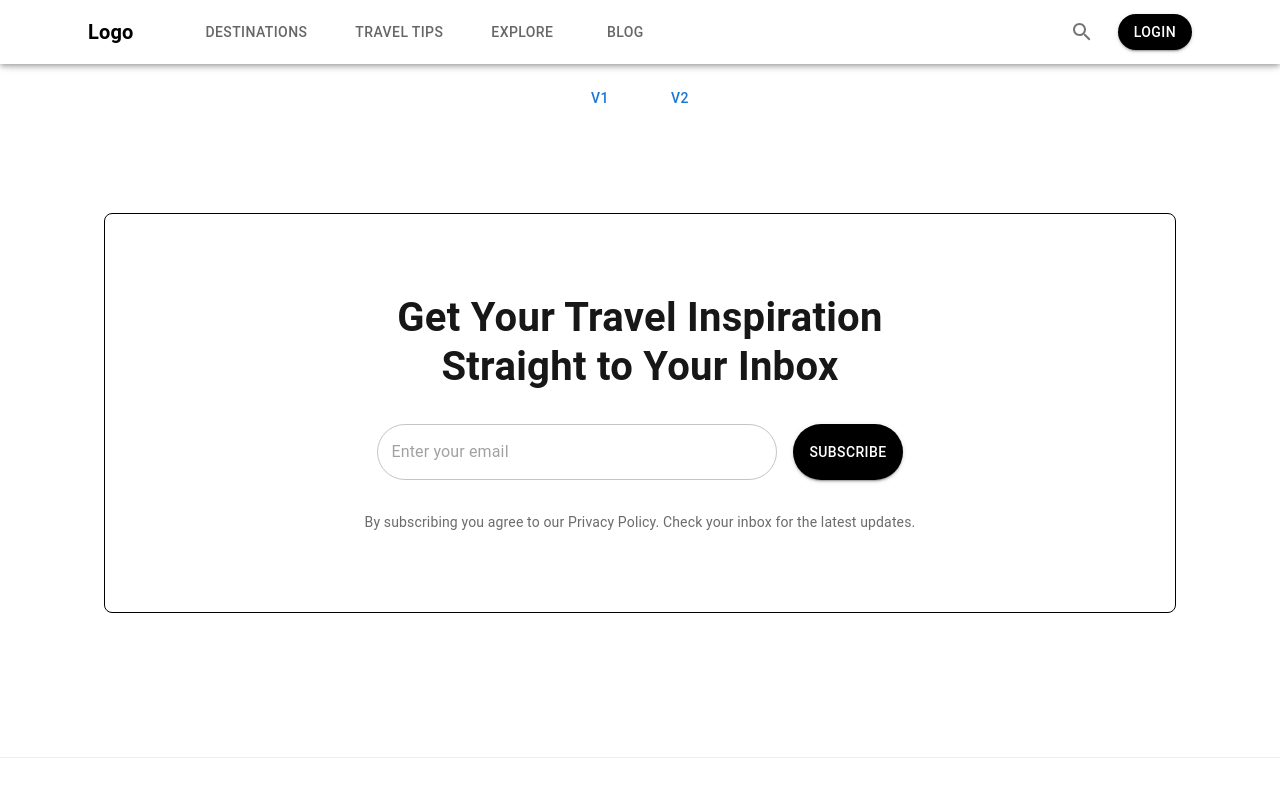
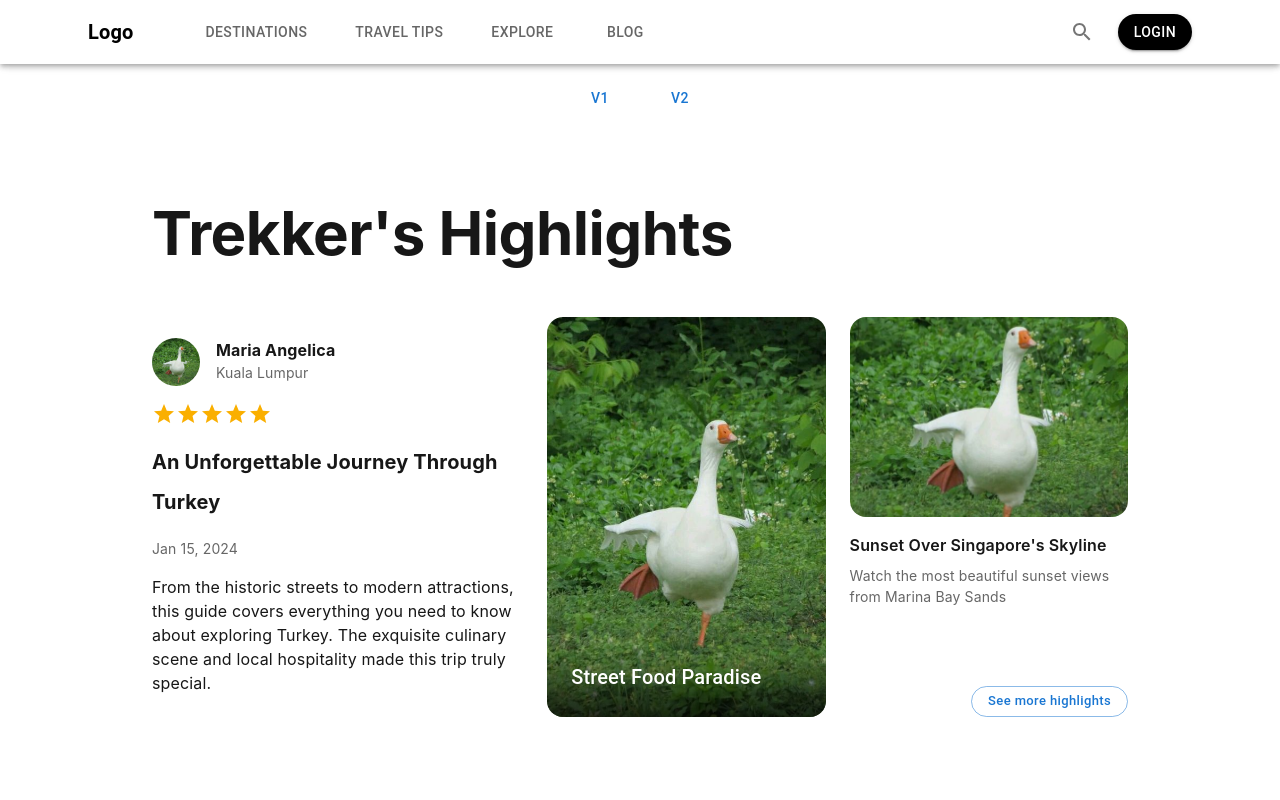
Before and after one commit to Yuki-kykyky/layout-demos, a Next.js app: page / in a window 1280 px wide. Both pictures are taken after a click on the button "V2". Shown: the top 800 px of the page. Built offline with nearby package versions, Linux system fonts and the light colour scheme.

Commit message:
update v2 highlights

```diff
--- /dev/null
+++ b/app/components/v2/highlights-v2.tsx
@@ -0,0 +1,149 @@
+import {
+  Container,
+  Box,
+  Typography,
+  Avatar,
+  Rating,
+  Button,
+  Stack,
+} from "@mui/material";
+import React from "react";
+
+export default function HighlightsV2() {
+  return (
+    <Container maxWidth="lg">
+      <Box
+        data-layer="trekkers-highlights-section"
+        sx={{
+          p: 6,
+          bgcolor: "white",
+        }}
+      >
+        <Typography variant="h2" fontWeight="bold" fontFamily="Inter" mb={6}>
+          Trekker&apos;s Highlights
+        </Typography>
+
+        <Stack direction="row" spacing={3}>
+          {/* 左侧用户信息区域 - flex: 4 */}
+          <Box sx={{ flex: 4, alignContent: "center" }}>
+            <Stack direction="row" spacing={2} mb={2}>
+              <Avatar src="/goooose18.jpg" sx={{ width: 48, height: 48 }} />
+              <Box>
+                <Typography fontFamily="Inter" fontWeight="bold" fontSize={16}>
+                  Maria Angelica
+                </Typography>
+                <Typography
+                  color="text.secondary"
+                  fontFamily="Inter"
+                  fontSize={14}
+                >
+                  Kuala Lumpur
+                </Typography>
+              </Box>
+            </Stack>
+
+            <Rating value={5} readOnly sx={{ mb: 2 }} />
+
+            <Typography
+              variant="h6"
+              fontWeight="bold"
+              fontFamily="Inter"
+              sx={{ mb: 2, lineHeight: 2 }}
+            >
+              An Unforgettable Journey Through Turkey
+            </Typography>
+
+            <Typography
+              color="text.secondary"
+              fontSize={14}
+              fontFamily="Inter"
+              sx={{ mb: 2 }}
+            >
+              Jan 15, 2024
+            </Typography>
+
+            <Typography fontFamily="Inter" sx={{ lineHeight: 1.5 }}>
+              From the historic streets to modern attractions, this guide covers
+              everything you need to know about exploring Turkey. The exquisite
+              culinary scene and local hospitality made this trip truly special.
+            </Typography>
+          </Box>
+
+          {/* 中间图片区域 - flex: 3 */}
+          <Box sx={{ flex: 3, position: "relative" }}>
+            <Box
+              component="img"
+              src="/goooose18.jpg"
+              sx={{
+                width: "100%",
+                height: 400,
+                borderRadius: 4,
+                objectFit: "cover",
+              }}
+            />
+            <Box
+              sx={{
+                position: "absolute",
+                bottom: 0,
+                left: 0,
+                right: 0,
+                p: 3,
+                borderRadius: 4,
+                background: "linear-gradient(transparent, rgba(0,0,0,0.7))",
+              }}
+            >
+              <Typography variant="h6" sx={{ color: "white" }}>
+                Street Food Paradise
+              </Typography>
+            </Box>
+          </Box>
+
+          {/* 右侧图片区域 - flex: 3 */}
+          <Box sx={{ flex: 3, position: "relative" }}>
+            <Box
+              component="img"
+              src="/goooose18.jpg"
+              sx={{
+                width: "100%",
+                height: 200,
+                borderRadius: 4,
+                objectFit: "cover",
+                mb: 2,
+              }}
+            />
+            <Typography
+              fontFamily="Inter"
+              fontWeight={600}
+              fontSize={16}
+              sx={{ mb: 1 }}
+            >
+              Sunset Over Singapore&apos;s Skyline
+            </Typography>
+            <Typography
+              color="text.secondary"
+              fontFamily="Inter"
+              fontSize={14}
+              sx={{ mb: 4 }}
+            >
+              Watch the most beautiful sunset views from Marina Bay Sands
+            </Typography>
+            <Button
+              variant="outlined"
+              size="small"
+              sx={{
+                position: "absolute",
+                bottom: 0,
+                right: 0,
+                borderRadius: 7,
+                textTransform: "none",
+                px: 2,
+              }}
+            >
+              See more highlights
+            </Button>
+          </Box>
+        </Stack>
+      </Box>
+    </Container>
+  );
+}
--- a/app/page.tsx
+++ b/app/page.tsx
@@ -9,6 +9,7 @@ import EmailConnect from "./components/ v1/email-connect";
 import Footer from "./components/ v1/footer";
 import { Button } from "@mui/material";
 import EmailConnectV2 from "./components/v2/email-connect-v2";
+import HighlightsV2 from "./components/v2/highlights-v2";
 
 export default function Home() {
   const [version, setVersion] = useState("v1");
@@ -29,7 +30,12 @@ export default function Home() {
             <EmailConnect />
           </>
         )}
-        {version === "v2" && <EmailConnectV2 />}
+        {version === "v2" && (
+          <>
+            <HighlightsV2 />
+            <EmailConnectV2 />
+          </>
+        )}
       </main>
       <Footer />
     </div>
```
Also changed, not shown: public/goooose18.jpg (added), 1 other file (tests, documents, lock files or other folders).
